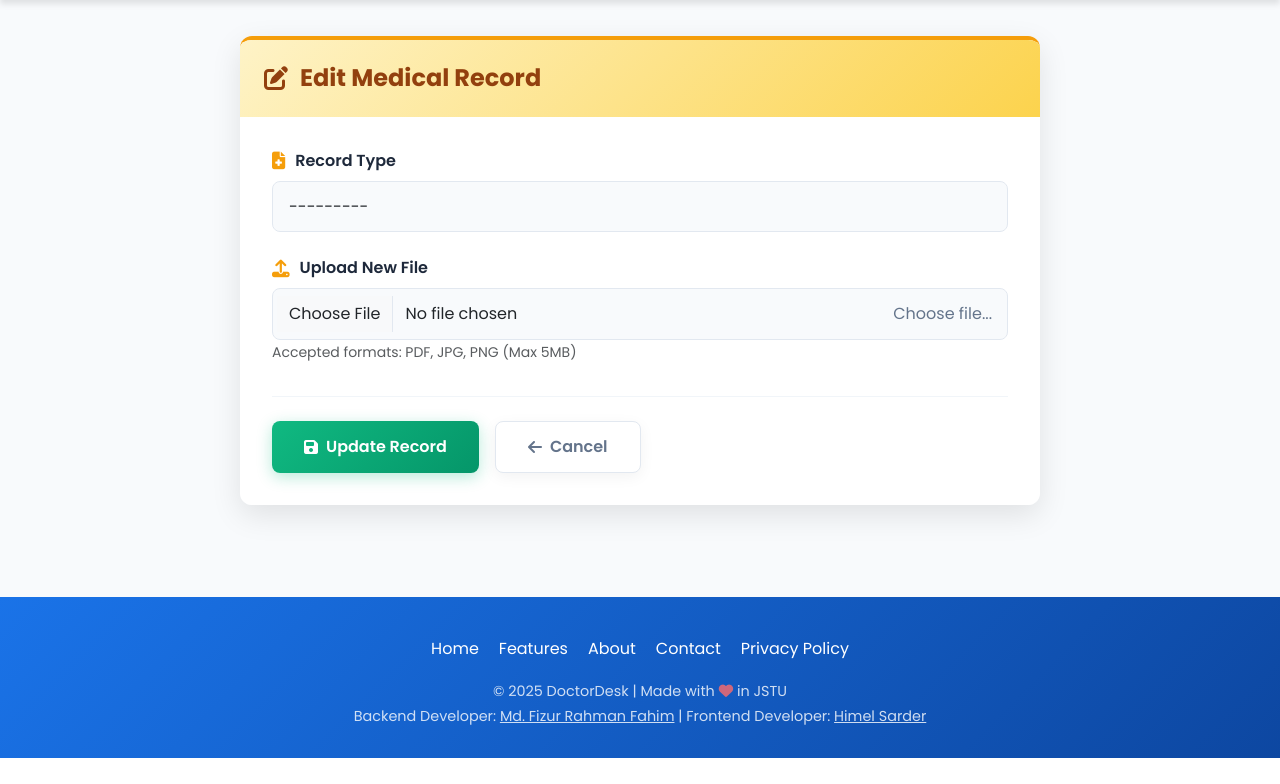
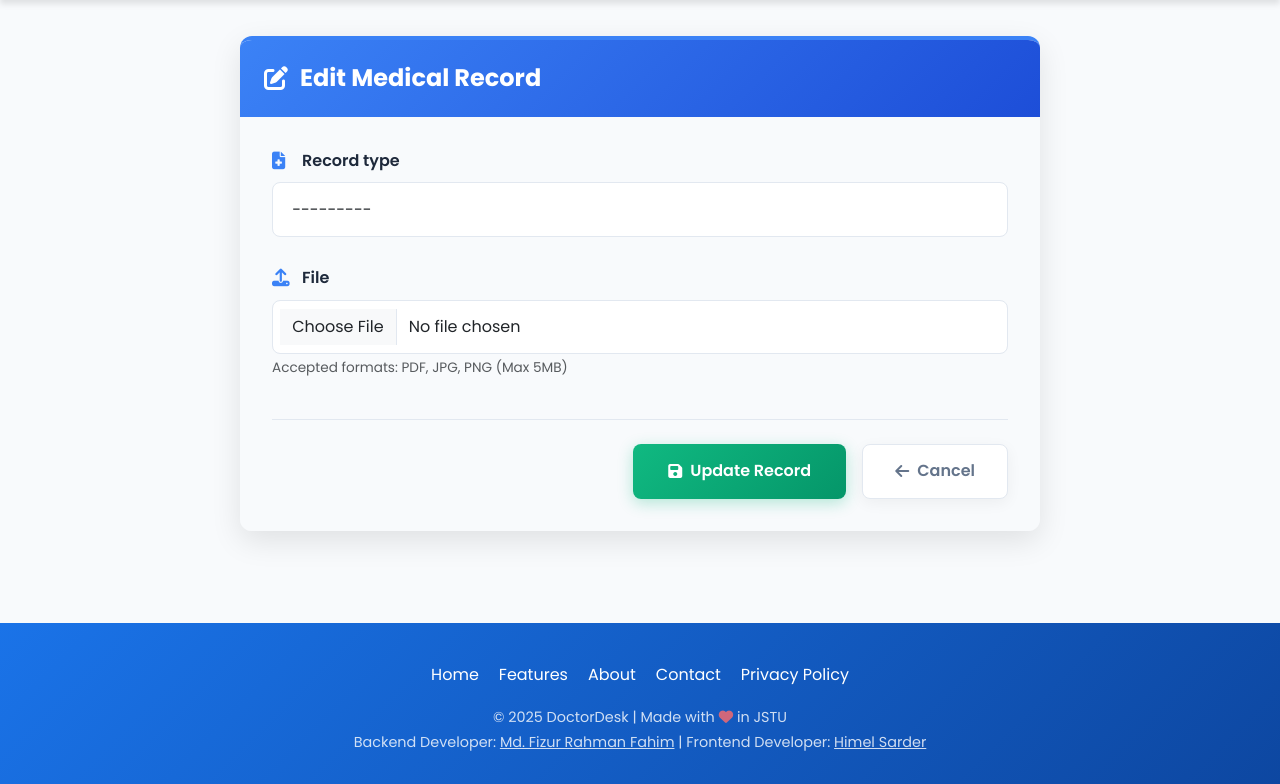
Before and after one commit to Fizur-Rahman-Fahim/Doctor-Desk, a Django app: template patients/templates/patients/edit_medical_record.html in a window 1280 px wide. Shown: the part 76-860 px from the top of the page. Before the commit the page ends 834 px from the top, so only its background shows below. Run offline with Django 5.2, Linux system fonts and the light colour scheme; the template is opened without the code that fills it: values named after a table or form of the project are taken from there, others are empty; some libraries are stand-ins or nearby versions.

Commit message:
Update edit_medical_record.html

```diff
--- a/patients/templates/patients/edit_medical_record.html
+++ b/patients/templates/patients/edit_medical_record.html
@@ -20,13 +20,13 @@
     border-radius: 12px;
     overflow: hidden;
     box-shadow: 0 10px 30px rgba(0, 0, 0, 0.1);
-    border-top: 4px solid #f59e0b;
+    border-top: 4px solid #3b82f6; /* Blue top border */
   }
 
   .edit-header {
-    background: linear-gradient(135deg, #fef3c7 0%, #fcd34d 100%);
+    background: linear-gradient(135deg, #3b82f6 0%, #1d4ed8 100%);
     padding: 1.5rem;
-    color: #92400e;
+    color: white;
   }
 
   .edit-title {
@@ -43,67 +43,54 @@
 
   .edit-body {
     padding: 2rem;
-    background-color: #fff;
+    background-color: #f8fafc;
   }
 
   .form-group {
-    margin-bottom: 1.5rem;
+    margin-bottom: 1.8rem;
   }
 
   .form-label {
     font-weight: 600;
     color: #1e293b;
-    margin-bottom: 0.5rem;
+    margin-bottom: 0.6rem;
     display: flex;
     align-items: center;
     gap: 10px;
   }
 
   .form-icon {
-    color: #f59e0b;
+    color: #3b82f6;
     font-size: 1.1rem;
+    min-width: 20px;
   }
 
   .form-control {
     border: 1px solid #e2e8f0;
     border-radius: 8px;
-    padding: 0.8rem 1rem;
+    padding: 0.9rem 1.2rem;
     transition: all 0.3s ease;
-    background-color: #f8fafc;
+    background-color: white;
   }
 
   .form-control:focus {
-    border-color: #f59e0b;
-    box-shadow: 0 0 0 3px rgba(245, 158, 11, 0.1);
-    background-color: #fff;
-  }
-
-  .file-input {
-    position: relative;
-  }
-
-  .file-input::after {
-    content: "Choose file...";
-    position: absolute;
-    right: 1rem;
-    top: 50%;
-    transform: translateY(-50%);
-    color: #64748b;
-    pointer-events: none;
+    border-color: #3b82f6;
+    box-shadow: 0 0 0 3px rgba(59, 130, 246, 0.1);
   }
 
   .form-actions {
     display: flex;
+    justify-content: flex-end;
     gap: 1rem;
-    margin-top: 2rem;
+    margin-top: 2.5rem;
     padding-top: 1.5rem;
-    border-top: 1px solid #f1f5f9;
+    border-top: 1px solid #e2e8f0;
   }
 
   .btn-save {
     background: linear-gradient(135deg, #10b981 0%, #059669 100%);
     border: none;
-    padding: 0.8rem 2rem;
+    padding: 0.9rem 2.2rem;
     border-radius: 8px;
     font-weight: 600;
     color: white;
@@ -123,7 +110,7 @@
     background-color: white;
     border: 1px solid #e2e8f0;
     color: #64748b;
-    padding: 0.8rem 2rem;
+    padding: 0.9rem 2rem;
     border-radius: 8px;
     font-weight: 600;
     transition: all 0.3s ease;
@@ -139,7 +126,13 @@
     box-shadow: 0 6px 20px rgba(0, 0, 0, 0.1);
   }
 
-  @media (max-width: 576px) {
+  small.text-muted {
+    font-size: 0.85rem;
+    margin-top: 0.25rem;
+    display: block;
+  }
+
+  @media (max-width: 768px) {
     .form-actions {
       flex-direction: column;
     }
@@ -160,13 +153,13 @@
       </h4>
     </div>
     <div class="edit-body">
-      <form method="post" enctype="multipart/form-data">
+      <form method="post" enctype="multipart/form-data" novalidate>
         {% csrf_token %}
 
         <div class="form-group">
           <label for="{{ form.record_type.id_for_label }}" class="form-label">
             <i class="fas fa-file-medical form-icon"></i>
-            Record Type
+            {{ form.record_type.label }}
           </label>
           {% render_field form.record_type class='form-control' %}
         </div>
@@ -174,22 +167,18 @@
         <div class="form-group">
           <label for="{{ form.file.id_for_label }}" class="form-label">
             <i class="fas fa-upload form-icon"></i>
-            Upload New File
+            {{ form.file.label }}
           </label>
-          <div class="file-input">
-            {% render_field form.file class='form-control' %}
-          </div>
+          {% render_field form.file class='form-control' %}
           <small class="text-muted">Accepted formats: PDF, JPG, PNG (Max 5MB)</small>
         </div>
 
         <div class="form-actions">
           <button type="submit" class="btn btn-save">
-            <i class="fas fa-save"></i>
-            Update Record
+            <i class="fas fa-save"></i> Update Record
           </button>
           <a href="{% url 'patient_profile' medical_record.patient.id %}" class="btn btn-cancel">
-            <i class="fas fa-arrow-left"></i>
-            Cancel
+            <i class="fas fa-arrow-left"></i> Cancel
           </a>
         </div>
       </form>
@@ -198,8 +187,7 @@
 </div>
 
 <script>
-  document.addEventListener('DOMContentLoaded', function() {
-    // Add animation to form elements
+  document.addEventListener('DOMContentLoaded', function () {
     const formGroups = document.querySelectorAll('.form-group');
     formGroups.forEach((group, index) => {
       group.style.opacity = '0';
```
